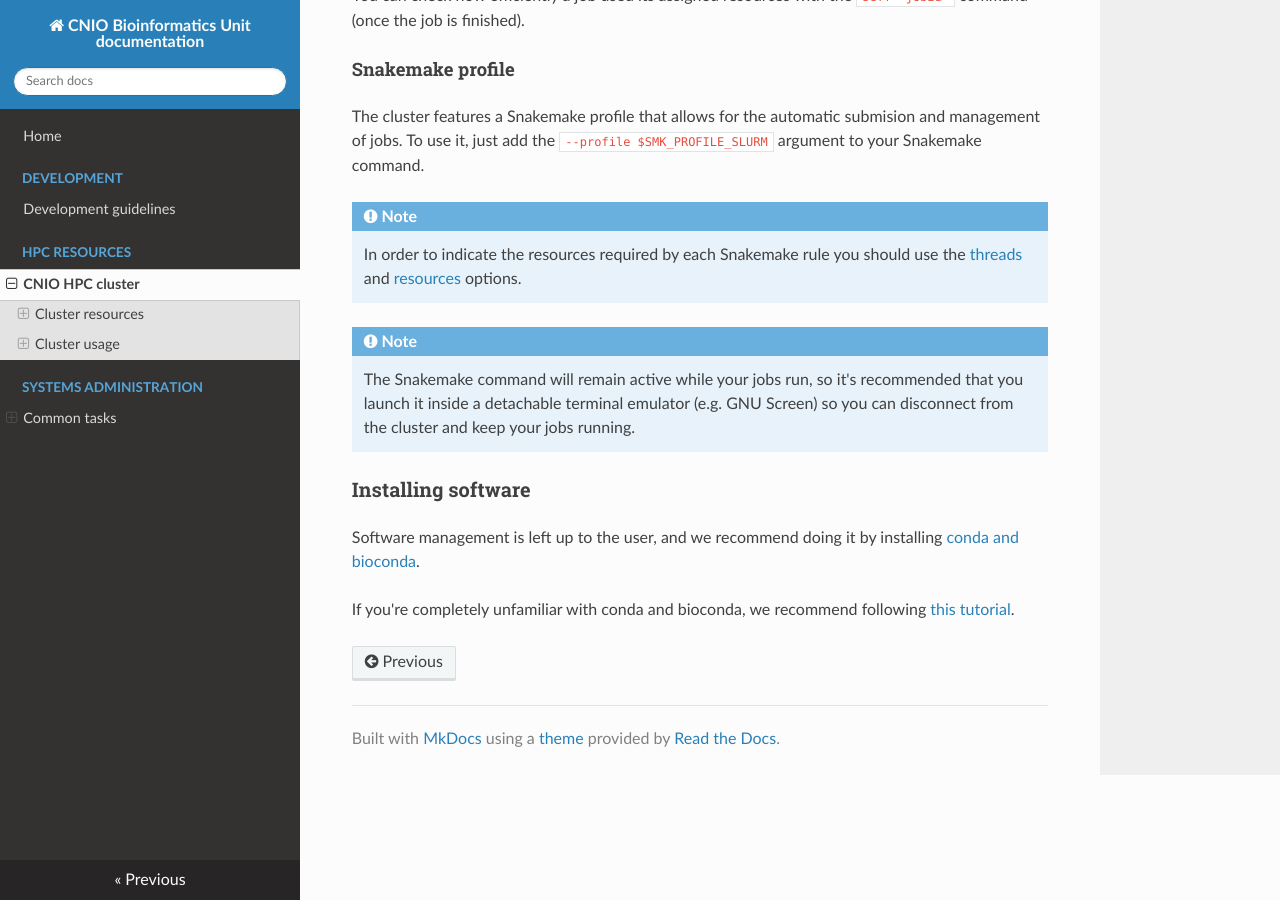
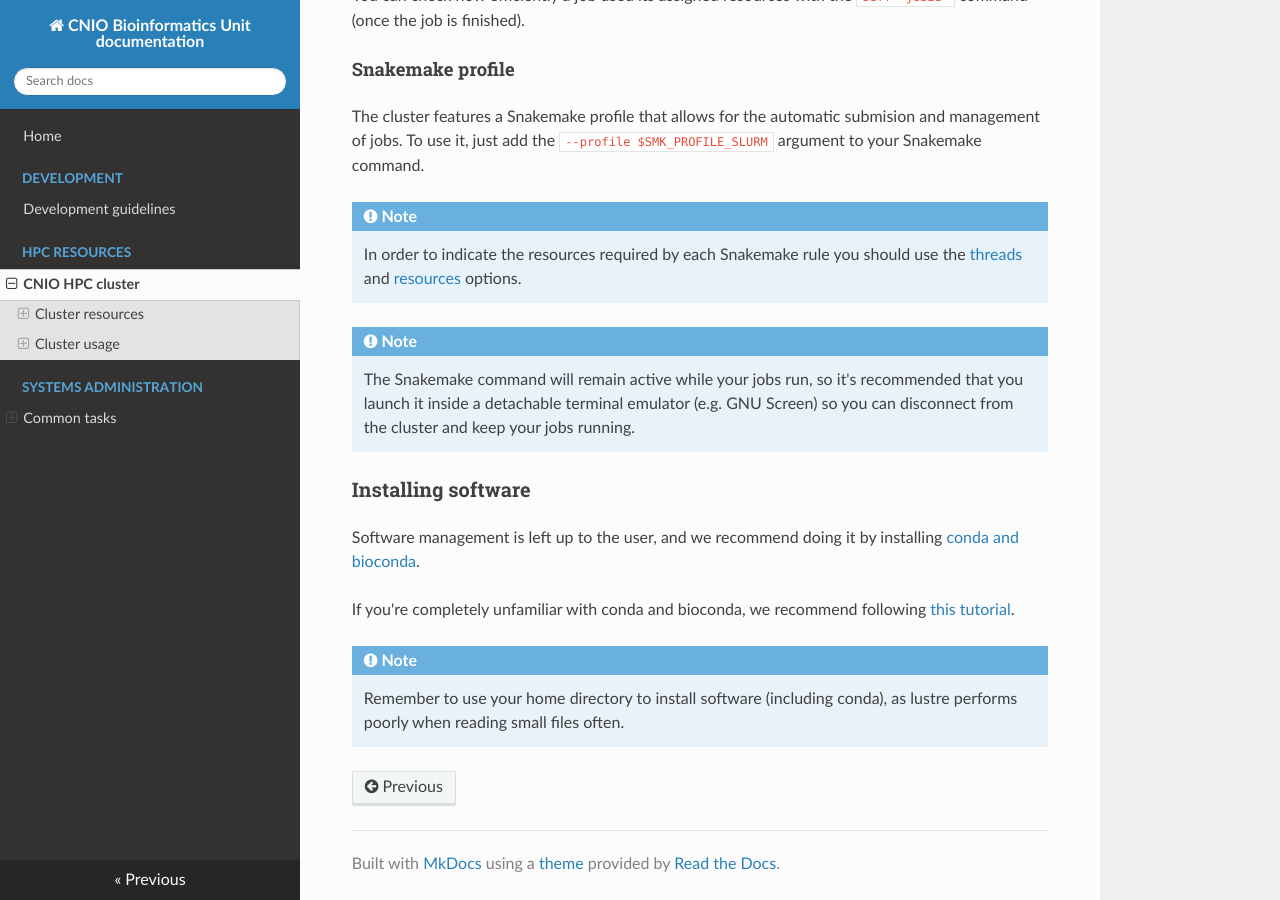
Before and after one commit to cnio-bu/cnio-bu.github.io, an MkDocs documentation site: the page built from docs/hpc/cluster.md, in a window 1280 px wide and 900 px high, scrolled down 3027 px. Built offline with MkDocs 1.6.1, drawn with Linux system fonts in a browser that asks for light colours; nearby versions of some CDN libraries.

Commit message:
Add note about installing conda in homes

```diff
--- a/docs/hpc/cluster.md
+++ b/docs/hpc/cluster.md
@@ -142,3 +142,8 @@ Software management is left up to the user, and we recommend doing it by install
 
 If you're completely unfamiliar with conda and bioconda, we recommend following
 [this tutorial](https://bioconda.github.io/tutorials/index.html).
+
+!!! Note
+
+    Remember to use your home directory to install software (including conda),
+    as lustre performs poorly when reading small files often.
```
